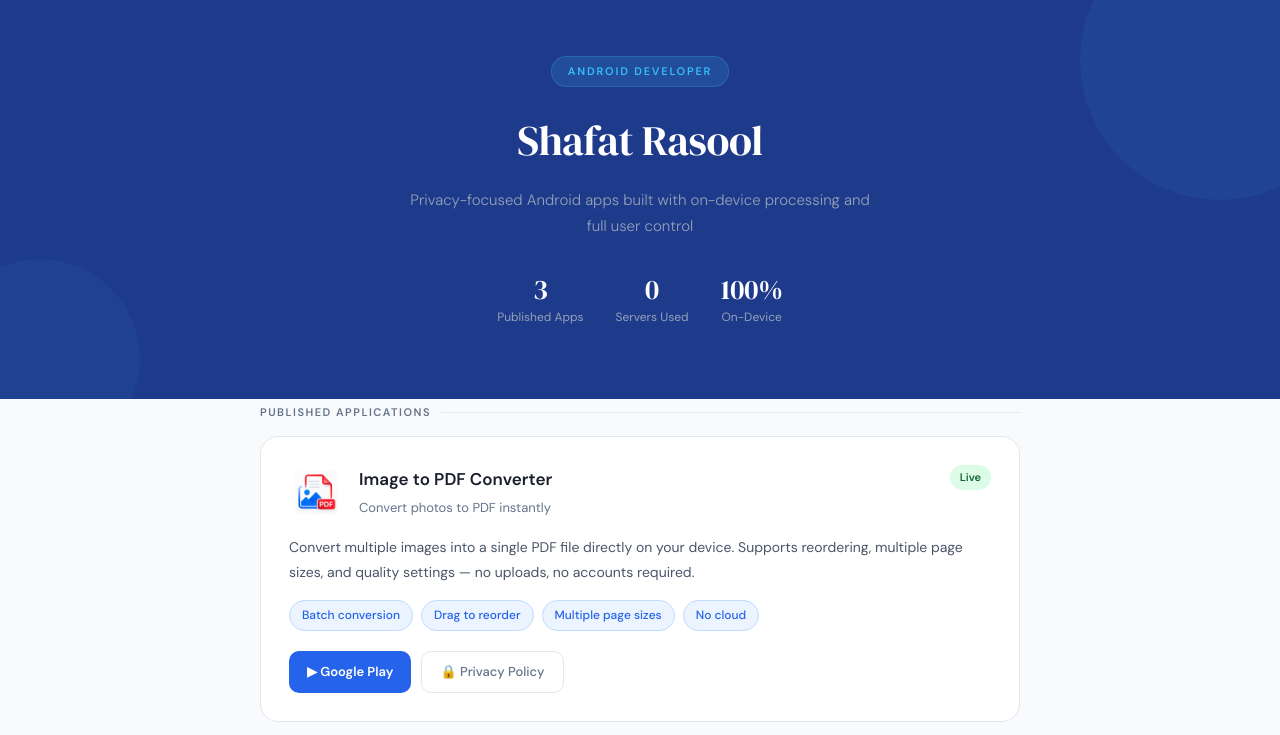
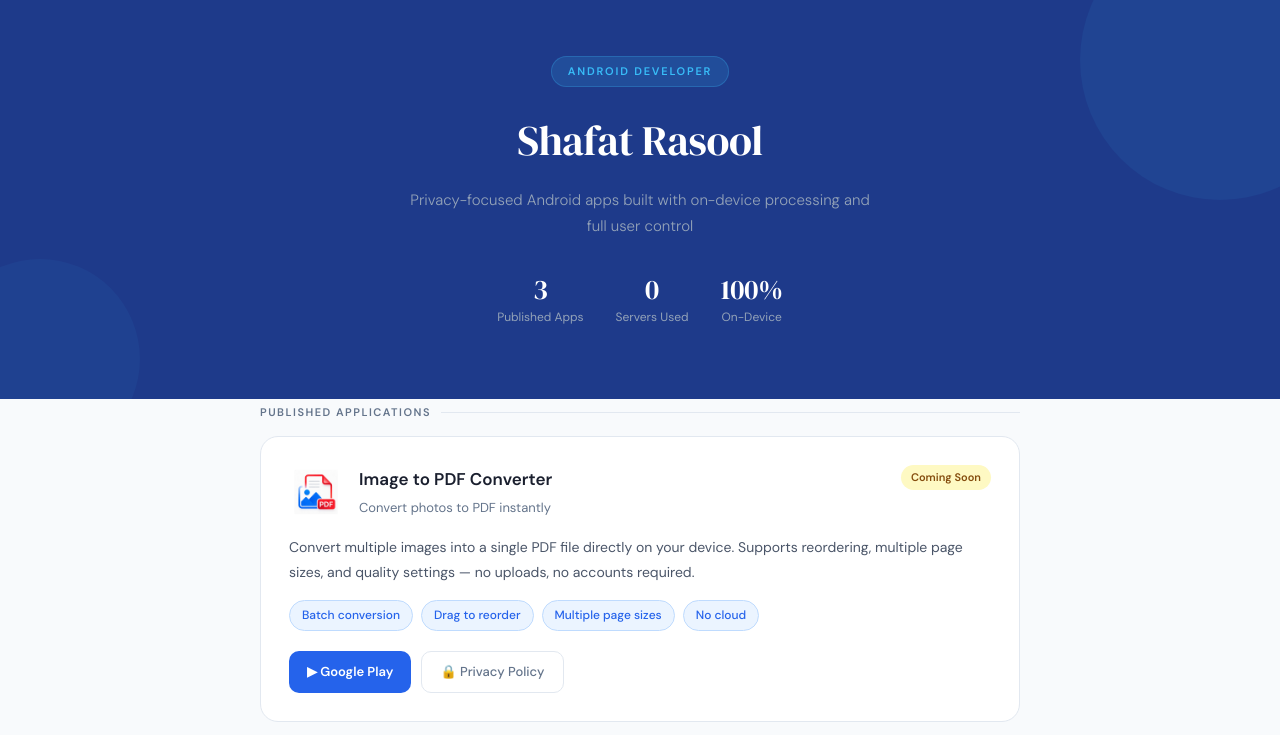
Before and after one commit to ShafatRasool/shafatrasool.github.io, a plain HTML site: page index.html in a window 1280 px wide. Shown: the top 735 px of the page. Drawn offline with Linux system fonts and the light colour scheme.

Commit message:
Update index.html

```diff
--- a/index.html
+++ b/index.html
@@ -185,6 +185,7 @@
     }
 
     .app-status.live { background: #dcfce7; color: #166534; }
+    .app-status.soon { background: #fef9c3; color: #854d0e; }
 
     .app-desc {
       font-size: 14px;
@@ -351,7 +352,7 @@
           <div class="app-name">Image to PDF Converter</div>
           <div class="app-tagline">Convert photos to PDF instantly</div>
         </div>
-        <span class="app-status live">Live</span>
+        <span class="app-status soon">Coming Soon</span>
       </div>
       <p class="app-desc">Convert multiple images into a single PDF file directly on your device. Supports reordering, multiple page sizes, and quality settings — no uploads, no accounts required.</p>
       <div class="feature-pills">
```
